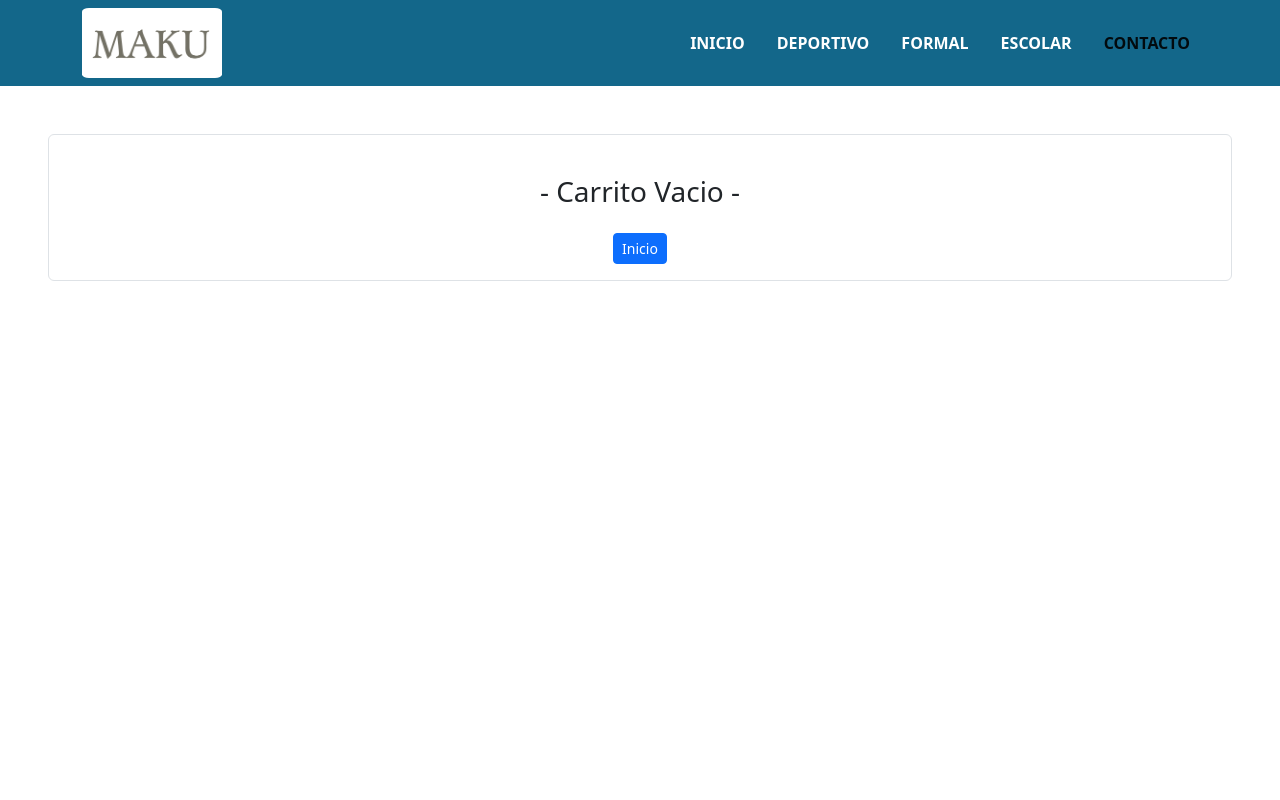
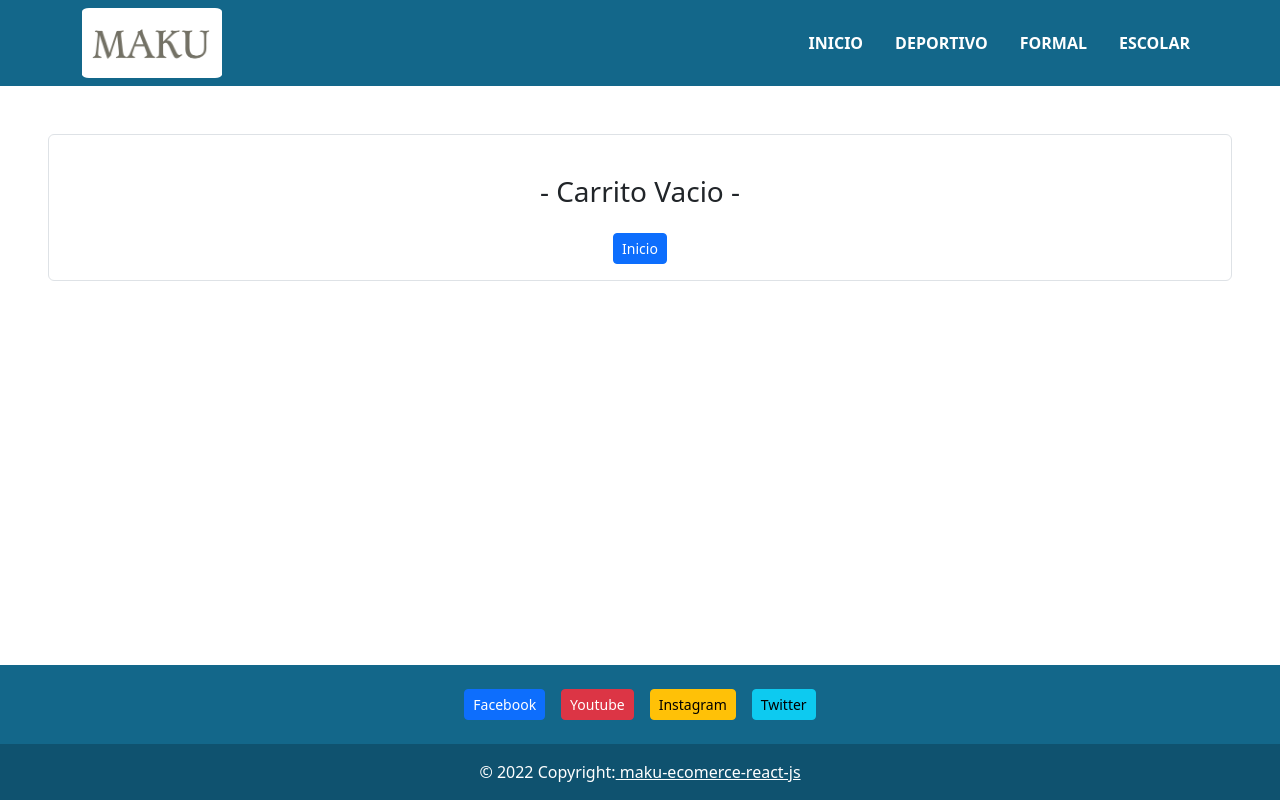
Before and after one commit to diegox-mazo/maku-ecomerce-react-js, a React (Create React App) app: page /cart in a window 1280 px wide. Built offline with nearby package versions, Linux system fonts and the light colour scheme.

Commit message:
Entrega del Proyecto Final

```diff
--- a/package.json
+++ b/package.json
@@ -8,9 +8,11 @@
     "@testing-library/user-event": "^13.5.0",
     "bootstrap": "^5.2.0",
     "firebase": "^9.9.3",
+    "mdb-ui-kit": "^4.4.0",
     "react": "^18.2.0",
     "react-bootstrap": "^2.4.0",
     "react-dom": "^18.2.0",
+    "react-phone-number-input": "^3.2.10",
     "react-router-dom": "^6.3.0",
     "react-scripts": "5.0.1",
     "web-vitals": "^2.1.4"
--- a/src/App.js
+++ b/src/App.js
@@ -5,6 +5,7 @@ import Home from './Pages/Home.js';
 import ItemListContainer from './components/ItemListContainer/ItemListContainer.js';
 import ItemDetailContainer from './components/ItemDetailContainer/ItemDetailContainer.js';
 import Cart from './components/Cart/Cart.js';
+import Footer from './components/Footer/Footer';
 import './App.css';
 
 
@@ -24,8 +25,9 @@ function App() {
             <Route path='/cart' element={<Cart></Cart>}></Route>
 
             <Route path='/*' element ={<h1>Page not found!!</h1>}></Route>
+          </Routes>
 
-          </Routes>
+          <Footer></Footer>
 
         </BrowserRouter>
 
--- a/src/Pages/Home.js
+++ b/src/Pages/Home.js
@@ -2,7 +2,7 @@ import ItemListContainer from '../components/ItemListContainer/ItemListContainer
 
 function Home(){
     return(
-        <div>
+        <div className=''>
             <h2 className='m-5 p-2'>Greetings</h2>
             <ItemListContainer></ItemListContainer>
         </div>
--- a/src/components/Cart/Cart.js
+++ b/src/components/Cart/Cart.js
@@ -1,8 +1,10 @@
+import { render } from '@testing-library/react';
 import { serverTimestamp } from 'firebase/firestore';
 import { useContext } from 'react';
 import { NavLink } from 'react-router-dom';
 import {CartContext} from '../../context/CartContext';
-import {createOrderInFirestore, actualizarCarrito} from '../API/APIFirebase.js'
+import {createOrderInFirestore, actualizarCarrito} from '../API/APIFirebase.js';
+import UserForm from '../UserForm/UserForm';
 import './Cart.css';
 
 function Cart(){
@@ -16,7 +18,8 @@ function Cart(){
         {
         id: item.id,
         title: item.title,
-        price: item.price
+        price: item.price,
+        quantity: item.quantity
         }
     ));
 
@@ -28,13 +31,13 @@ function Cart(){
         return suma;
     }
 
-    function crearOrder(){
+    const crearOrder = (datos)=>{
         let order = {
             buyer:{
-                name: "Leo Mesi",
-                phone: "987654321",
-                email: "leo@email.com",
-                address: "calle"
+                name: datos.name,
+                phone: datos.phone,
+                email: datos.email,
+                address: datos.address,
             },
             items: itemsForDB,
             total: total,
@@ -48,6 +51,12 @@ function Cart(){
             removeAll();
         })
         .catch((err)=>{console.log(err)});
+    }
+
+    function registrarUsuario(){
+        render(
+            <UserForm onAction = {crearOrder}></UserForm>
+        )
     }
 
 
@@ -102,7 +111,8 @@ function Cart(){
                     <div className="col-md-3 border border-2 rounded p-3 mb-3">
                         <p className='fw-bold mb-4'>TOTAL ORDER:</p>
                         <p className='mb-4 fw-bold fs-5'>${total.toLocaleString("en",{style:"currency", currency: "COL"})}</p>
-                        <button className='btn btn-primary mb-2' onClick={()=>crearOrder()}>Finalizar Compra</button>
+                        {/* <button className='btn btn-primary mb-2' onClick={()=>crearOrder()}>Finalizar Compra</button> */}
+                        <button className='btn btn-primary mb-2' onClick={()=>registrarUsuario()}>Finalizar Compra</button>
                     </div>
                 </div>
             </div>
--- a/src/components/CartWidget/CartWidget.js
+++ b/src/components/CartWidget/CartWidget.js
@@ -3,7 +3,6 @@ import cartLogo from './shopping-cart.png';
 import './CartWidget.css';
 import { useContext } from 'react';
 import { CartContext } from '../../context/CartContext';
-// import {CartContext} from '../../context/CartContext';
 
 
 function CartWidget(){
--- /dev/null
+++ b/src/components/Footer/Footer.css
@@ -0,0 +1,9 @@
+footer{
+    background-color: #13678A;
+}
+button{
+    background-color: #54456b;
+}
+.legend{
+    background-color: rgba(0, 0, 0, 0.2);
+}
--- /dev/null
+++ b/src/components/Footer/Footer.js
@@ -0,0 +1,35 @@
+import './Footer.css';
+
+
+function Footer(){
+    return(
+
+
+        <footer className="text-center text-lg-start fixed-bottom">
+            <div className="container d-flex justify-content-center py-4">
+                <button type="button" className="btn btn-primary btn-sm btn-floating mx-2">
+                    Facebook
+                </button>
+                <button type="button" className="btn btn-danger btn-sm btn-floating mx-2">
+                    Youtube
+                </button>
+                <button type="button" className="btn btn-warning btn-sm btn-floating mx-2">
+                    Instagram
+                </button>
+                <button type="button" className="btn btn-info btn-sm btn-floating mx-2">
+                    Twitter
+                </button>
+            </div>
+
+
+            <div className="text-center text-white p-3 legend">
+            © 2022 Copyright:
+                <a className="text-white" href="https://github.com/diegox-mazo/maku-ecomerce-react-js"> maku-ecomerce-react-js</a>
+            </div>
+
+        </footer>
+
+    );
+}
+
+export default Footer;
--- a/src/components/ItemListContainer/ItemListContainer.js
+++ b/src/components/ItemListContainer/ItemListContainer.js
@@ -34,25 +34,16 @@ function ItemListContainer(){
 
 
     return(
-        <div className='list-container'>
-            <div>
-                <ItemList products = {products}></ItemList>
+        <div>
+            <div className='list-container mb-5'>
+                <div>
+                    <ItemList products = {products}></ItemList>
+                </div>
             </div>
+            <div className='p-5 mt-5'></div><div className='p-3 mt-3'></div>
+        </div>
 
-        </div>
     );
 }
 
 export default ItemListContainer;
-
-
-/* async function consumirProductsAPI(){
-            const respuestaAPI = await fetch('../../products.json');
-            console.log(respuestaAPI);
-            const miJSON = await respuestaAPI.json();
-            console.log(miJSON);
-            setTimeout(function(){
-                setProducts(miJSON);
-            },2000);
-        }
-        consumirProductsAPI(); */
--- a/src/components/NavBar/Botonera.js
+++ b/src/components/NavBar/Botonera.js
@@ -27,7 +27,7 @@ function Botonera(){
                     <NavLink className='nav-link' to={"/category/Sport"}>DEPORTIVO</NavLink>
                     <NavLink className='nav-link' to={"/category/Formal"}>FORMAL</NavLink>
                     <NavLink className='nav-link' to={"/category/Scolar"}>ESCOLAR</NavLink>
-                    <NavLink className='nav-link' to="#link">CONTACTO</NavLink>
+                    {/* <NavLink className='nav-link' to="#link">CONTACTO</NavLink>                     */}
                 </Nav>
                 </Navbar.Collapse>
                 <NavLink to={'/cart'}>
--- /dev/null
+++ b/src/components/UserForm/UserForm.js
@@ -0,0 +1,74 @@
+import React, { useState } from 'react';
+import Button from 'react-bootstrap/Button';
+import Modal from 'react-bootstrap/Modal';
+import Form from 'react-bootstrap/Form';
+
+
+function UserForm({onAction}) {
+
+    const [lgShow, setLgShow] = useState(true);
+    const [name, setName] = useState("");
+    const [phone, setPhone] = useState("");
+    const [email, setEmail] = useState("");
+    const [address, setAddress] = useState("");
+
+    function handleSubmit(event){
+        event.preventDefault();
+        if(name!=="" && phone!=="" && email!=="" && address!==""){
+            setLgShow(false)
+            const datos = {name, phone, email, address }
+
+            return onAction(datos)
+
+        }
+        else{
+            alert("Diligencie todos los datos")
+        }
+
+    }
+
+    return (
+
+        <Modal
+          size="lg"
+          show={lgShow}
+          onHide={() => setLgShow(false)}
+          aria-labelledby="example-modal-sizes-title-lg"
+        >
+          <Modal.Header closeButton>
+            <Modal.Title id="example-modal-sizes-title-lg">
+              Registre sus datos para finalizar la compra
+            </Modal.Title>
+          </Modal.Header>
+          <Modal.Body>
+            <Form onSubmit={(event)=>handleSubmit(event)}>
+                <Form.Group className="mb-3" controlId="name">
+                    <Form.Label>Nombres</Form.Label>
+                    <Form.Control type="text" placeholder="Name" value={name} onChange={(e)=> setName(e.target.value)}/>
+                </Form.Group>
+
+                <Form.Group className="mb-3" controlId="phone">
+                    <Form.Label>Teléfono</Form.Label>
+                    <Form.Control type="number" placeholder="Phone" value={phone} onChange={(e)=> setPhone(e.target.value)} />
+                </Form.Group>
+
+                <Form.Group className="mb-3" controlId="email">
+                    <Form.Label>Email</Form.Label>
+                    <Form.Control type="email" placeholder="Email" value={email} onChange={(e)=> setEmail(e.target.value)}/>
+                    <Form.Text className="text-muted"></Form.Text>
+                </Form.Group>
+
+                <Form.Group className="mb-3" controlId="address">
+                    <Form.Label>Dirección</Form.Label>
+                    <Form.Control type="text" placeholder="Address" value={address} onChange={(e)=> setAddress(e.target.value)} />
+                </Form.Group>
+
+                <Button className="mt-3" variant="primary" type="submit">Submit</Button>
+            </Form>
+          </Modal.Body>
+        </Modal>
+
+    );
+}
+
+export default UserForm;
--- a/src/context/CartContext.js
+++ b/src/context/CartContext.js
@@ -6,11 +6,11 @@ function CartCustomContext({children}){
 
     const [cart, setCart] = useState([]);
 
-    //{item, quantity} = product
+    //Un product se compone de {item, quantity}
     function addToCart(product){
-        console.log("Producto agregado :", product);//TODO borrar
+        console.log("Producto agregado :", product);
         const inCart = isInCart(product.id);
-        console.log("is In Cart ? :", inCart);//TODO borrar
+        console.log("is In Cart ? :", inCart);
         if(inCart){
             const updatedCart = cart.map((itemEnCarrito)=>{
                 if(itemEnCarrito.id === product.id){
```
Also changed, not shown: src/components/ItemDetailContainer/ItemDetailContainer.js (+0 -31 lines), 1 other file (tests, documents, lock files or other folders).
